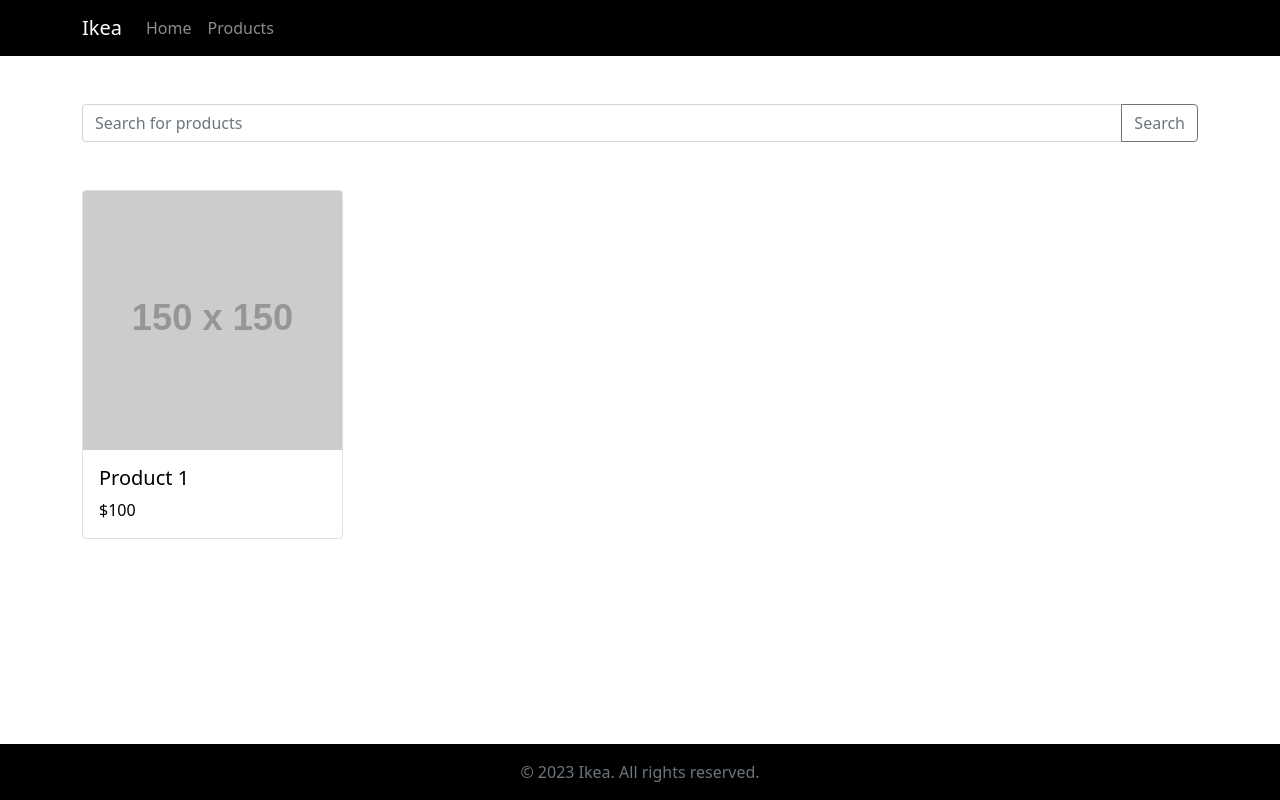
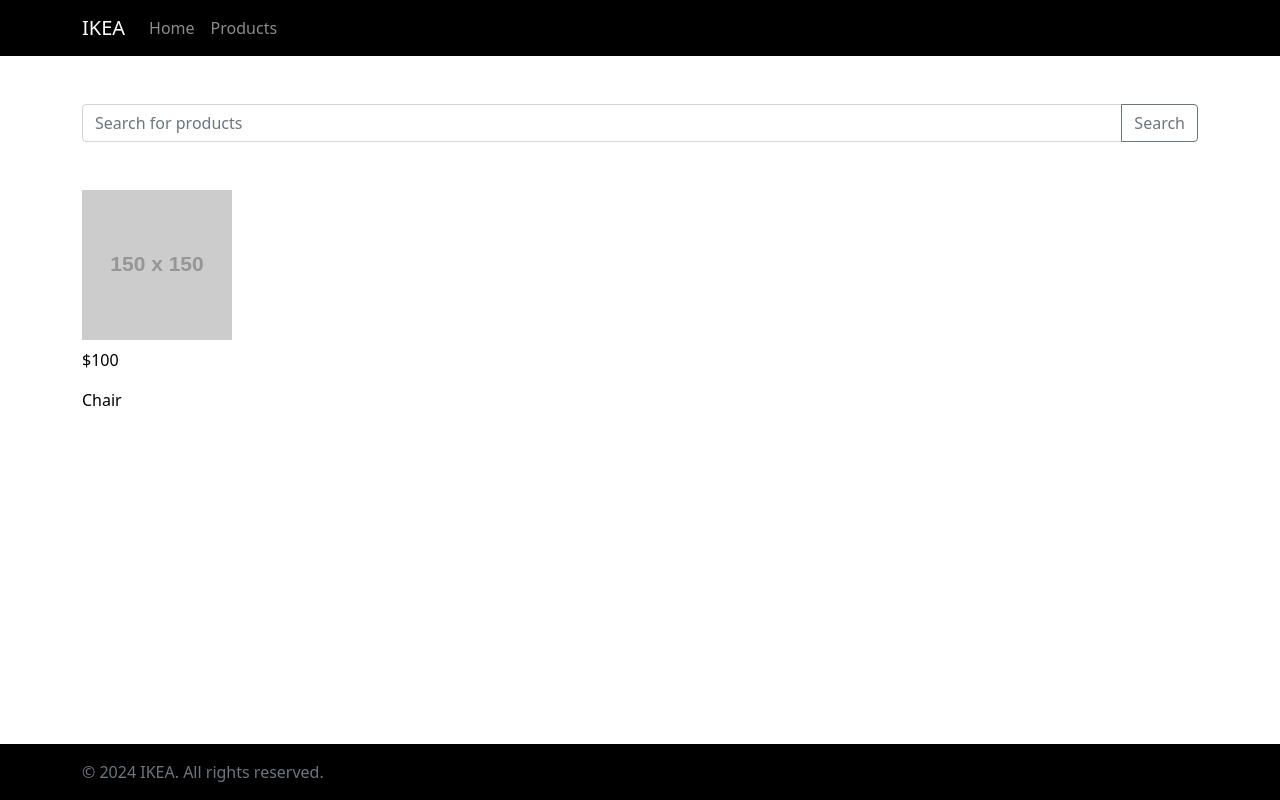
Before and after one commit to seemashrestha/Phind-C, a plain HTML site: page index.html in a window 1280 px wide. Drawn offline with nearby package versions, Linux system fonts and the light colour scheme; placeholder pictures from the web are drawn by us.

Commit message:
Website Creation

```diff
--- a/index.html
+++ b/index.html
@@ -3,7 +3,7 @@
 <head>
     <meta charset="UTF-8">
     <meta name="viewport" content="width=device-width, initial-scale=1.0">
-    <title>Ikea Furniture</title>
+    <title>IKEA Furniture</title>
     <!-- Bootstrap CSS -->
     <link href="https://cdn.jsdelivr.net/npm/bootstrap@5.1.3/dist/css/bootstrap.min.css" rel="stylesheet">
     <!-- Custom CSS -->
@@ -21,10 +21,8 @@
         }
         .footer {
             position: fixed;
-            left: 0;
             bottom: 0;
             width: 100%;
-            text-align: center;
         }
     </style>
 </head>
@@ -32,7 +30,7 @@
     <!-- Navigation Bar -->
     <nav class="navbar navbar-expand-lg navbar-dark">
         <div class="container">
-            <a class="navbar-brand" href="#">Ikea</a>
+            <a class="navbar-brand" href="#">IKEA</a>
             <button class="navbar-toggler" type="button" data-bs-toggle="collapse" data-bs-target="#navbarNav" aria-controls="navbarNav" aria-expanded="false" aria-label="Toggle navigation">
                 <span class="navbar-toggler-icon"></span>
             </button>
@@ -62,13 +60,9 @@
         <div class="row">
             <!-- Product 1 -->
             <div class="col-md-3 product-card">
-                <div class="card">
-                    <img src="https://via.placeholder.com/150" class="card-img-top" alt="Product 1">
-                    <div class="card-body">
-                        <h5 class="card-title">Product 1</h5>
-                        <p class="card-text">$100</p>
-                    </div>
-                </div>
+                <img src="https://via.placeholder.com/150" alt="Product 1" class="img-fluid">
+                <p class="mt-2">$100</p>
+                <p>Chair</p>
             </div>
             <!-- Add more products here -->
         </div>
@@ -77,11 +71,11 @@
     <!-- Footer -->
     <footer class="footer mt-auto py-3">
         <div class="container">
-            <span class="text-muted">&copy; 2023 Ikea. All rights reserved.</span>
+            <span class="text-muted">&copy; 2024 IKEA. All rights reserved.</span>
         </div>
     </footer>
 
-    <!-- Bootstrap Bundle with Popper -->
+    <!-- Bootstrap JS -->
     <script src="https://cdn.jsdelivr.net/npm/bootstrap@5.1.3/dist/js/bootstrap.bundle.min.js"></script>
 </body>
 </html>
```
